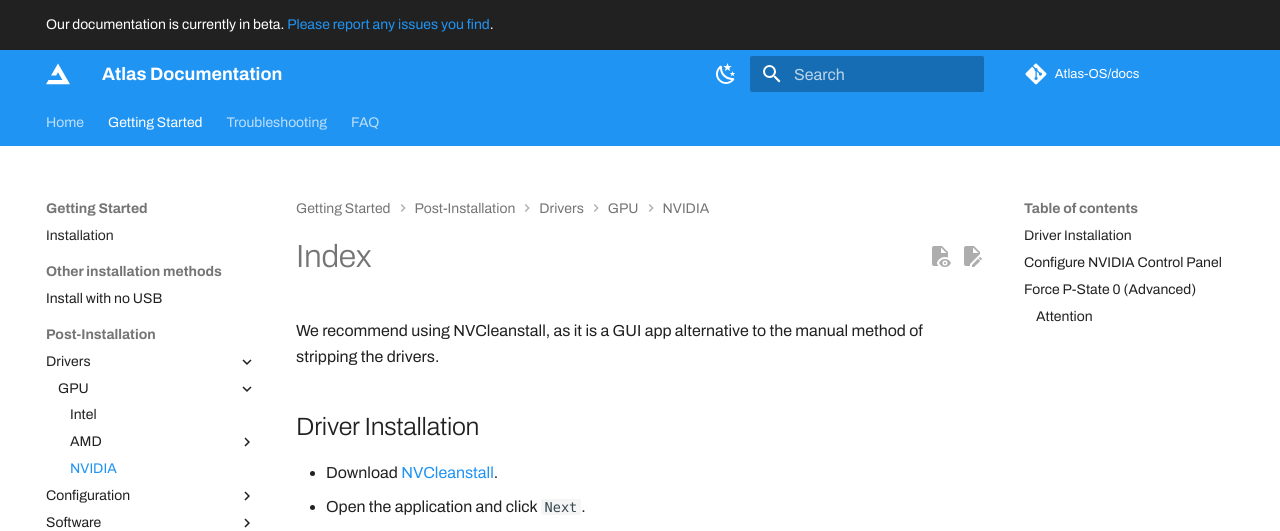
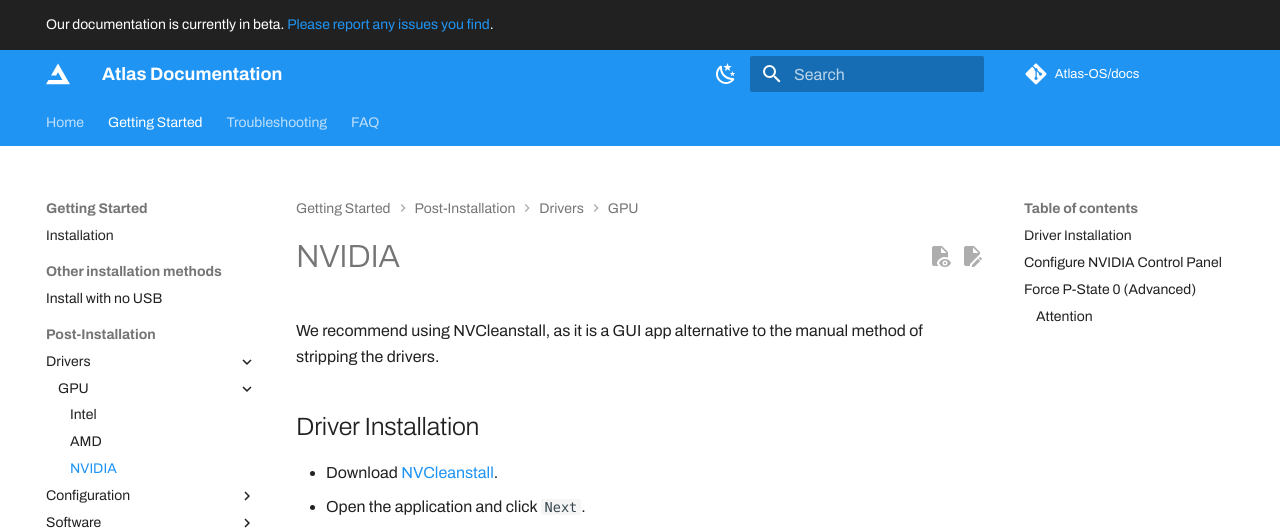
Before and after one commit to Atlas-OS/docs, an MkDocs documentation site: the page built from docs/Getting started/Post-Installation/Drivers/GPU/NVIDIA.md, in a window 1280 px wide and 900 px high. Shown: the top 531 px of the window. Built offline with MkDocs 1.6.1 and Material for MkDocs 9.7.7, drawn with Linux system fonts in a browser that asks for light colours; some web fonts are replaced; plug-ins that fetch from the network failed and are left out; comment, search, counter and statistics services are not loaded.

Commit message:
fix: :bug: NVIDIA and AMD navigation panel

```diff
--- a/mkdocs.yml
+++ b/mkdocs.yml
@@ -153,10 +153,8 @@ nav:
         - Index: Getting started/Post-Installation/Drivers/index.md
         - GPU:
           - Intel: Getting started/Post-Installation/Drivers/GPU/Intel.md
-          - AMD:
-            - Index: Getting started/Post-Installation/Drivers/GPU/AMD/index.md
-          - NVIDIA:
-            - Index: Getting started/Post-Installation/Drivers/GPU/NVIDIA/index.md
+          - AMD: Getting started/Post-Installation/Drivers/GPU/AMD.md
+          - NVIDIA: Getting started/Post-Installation/Drivers/GPU/NVIDIA.md
       - Configuration:
         - Index: Getting started/Post-Installation/Configuration/index.md
         - Advanced Configuration: Getting started/Post-Installation/Configuration/Advanced Configuration.md
```
Also changed, not shown: docs/Getting started/Post-Installation/Drivers/GPU/AMD.md (renamed from docs/Getting started/Post-Installation/Drivers/GPU/AMD/index.md), docs/Getting started/Post-Installation/Drivers/GPU/NVIDIA.md (renamed from docs/Getting started/Post-Installation/Drivers/GPU/NVIDIA/index.md).
